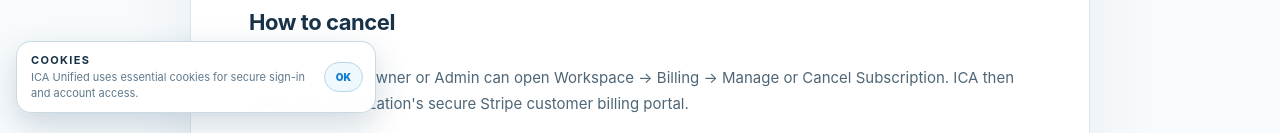
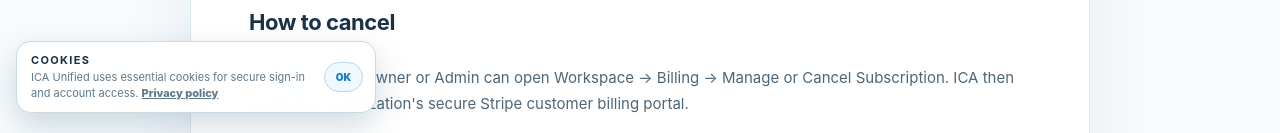
Before and after one commit to redavi19-asu/ICA-unified-, a Next.js app: page /cancellation in a window 1280 px wide. Shown: the part 667-800 px from the top of the page. Built offline with nearby package versions, Linux system fonts and the light colour scheme.

Commit message:
Link cookie notice to privacy policy

```diff
--- a/src/app/CookieNotice.tsx
+++ b/src/app/CookieNotice.tsx
@@ -23,7 +23,7 @@ export default function CookieNotice() {
     <aside className={styles.notice} aria-label="Cookie notice">
       <div>
         <strong>Cookies</strong>
-        <span>ICA Unified uses essential cookies for secure sign-in and account access.</span>
+        <span>ICA Unified uses essential cookies for secure sign-in and account access. <a href="/privacy" style={{color:'inherit',fontWeight:800}}>Privacy policy</a></span>
       </div>
       <button type="button" onClick={dismiss} aria-label="Dismiss cookie notice">OK</button>
     </aside>
```
